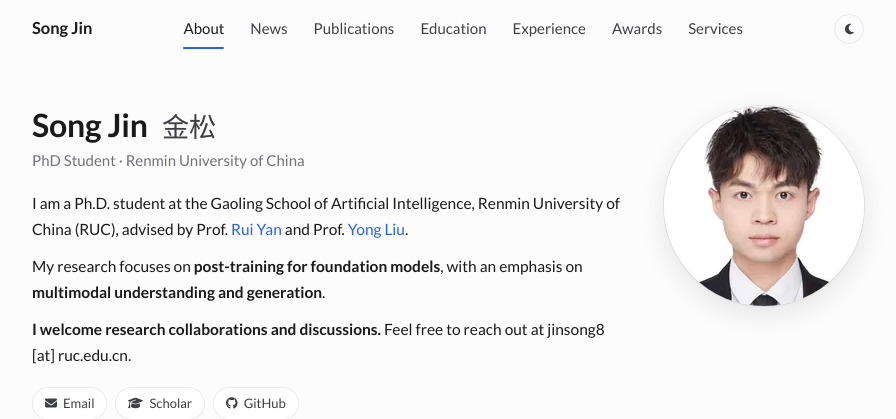
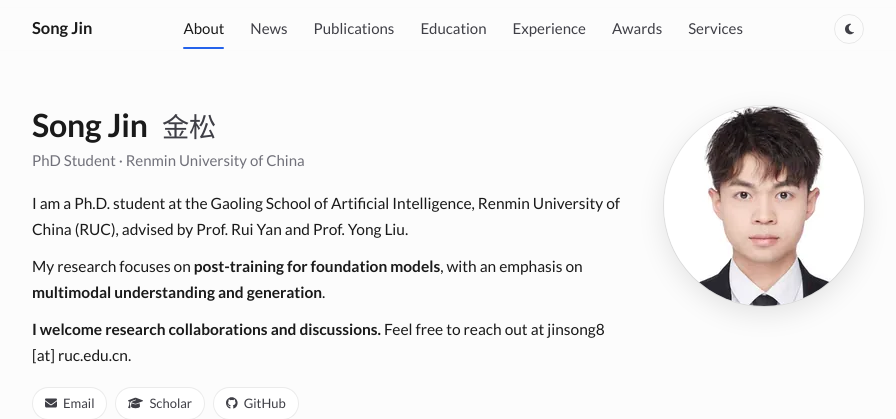
Before and after one commit to jinsong8/jinsong8.github.io, a Jekyll site: the page built from _pages/about.md, in a window 1280 px wide. Shown: the top 419 px of the page, without its empty margins (192-1088 px from the left). Built offline with Jekyll 4.4.1, drawn with Linux system fonts in a browser that asks for light colours.

Commit message:
Remove blue emphasis from advisor links

```diff
--- a/_pages/about.md
+++ b/_pages/about.md
@@ -17,8 +17,8 @@ redirect_from:
     <p>
       I am a Ph.D. student at the Gaoling School of Artificial Intelligence,
       Renmin University of China (RUC), advised by
-      Prof. <a href="https://scholar.google.com/citations?user=eLw6g-UAAAAJ">Rui Yan</a>
-      and Prof. <a href="https://scholar.google.com/citations?user=vVhmzbAAAAAJ">Yong Liu</a>.
+      Prof. <a class="advisor-link" href="https://scholar.google.com/citations?user=eLw6g-UAAAAJ">Rui Yan</a>
+      and Prof. <a class="advisor-link" href="https://scholar.google.com/citations?user=vVhmzbAAAAAJ">Yong Liu</a>.
     </p>
     <p id="research">My research focuses on <strong>post-training for foundation models</strong>, with an emphasis on <strong>multimodal understanding and generation</strong>.</p>
     <p id="contact"><strong>I welcome research collaborations and discussions.</strong> Feel free to reach out at <span>{{ site.author.email_display }}</span>.</p>
--- a/assets/css/homepage.css
+++ b/assets/css/homepage.css
@@ -301,6 +301,8 @@ main {
   line-height: 1.65;
   color: var(--text);
 }
+
+.about-text .advisor-link { color: inherit; }
 
 .about-text .contact a { font-weight: 500; }
 
```
